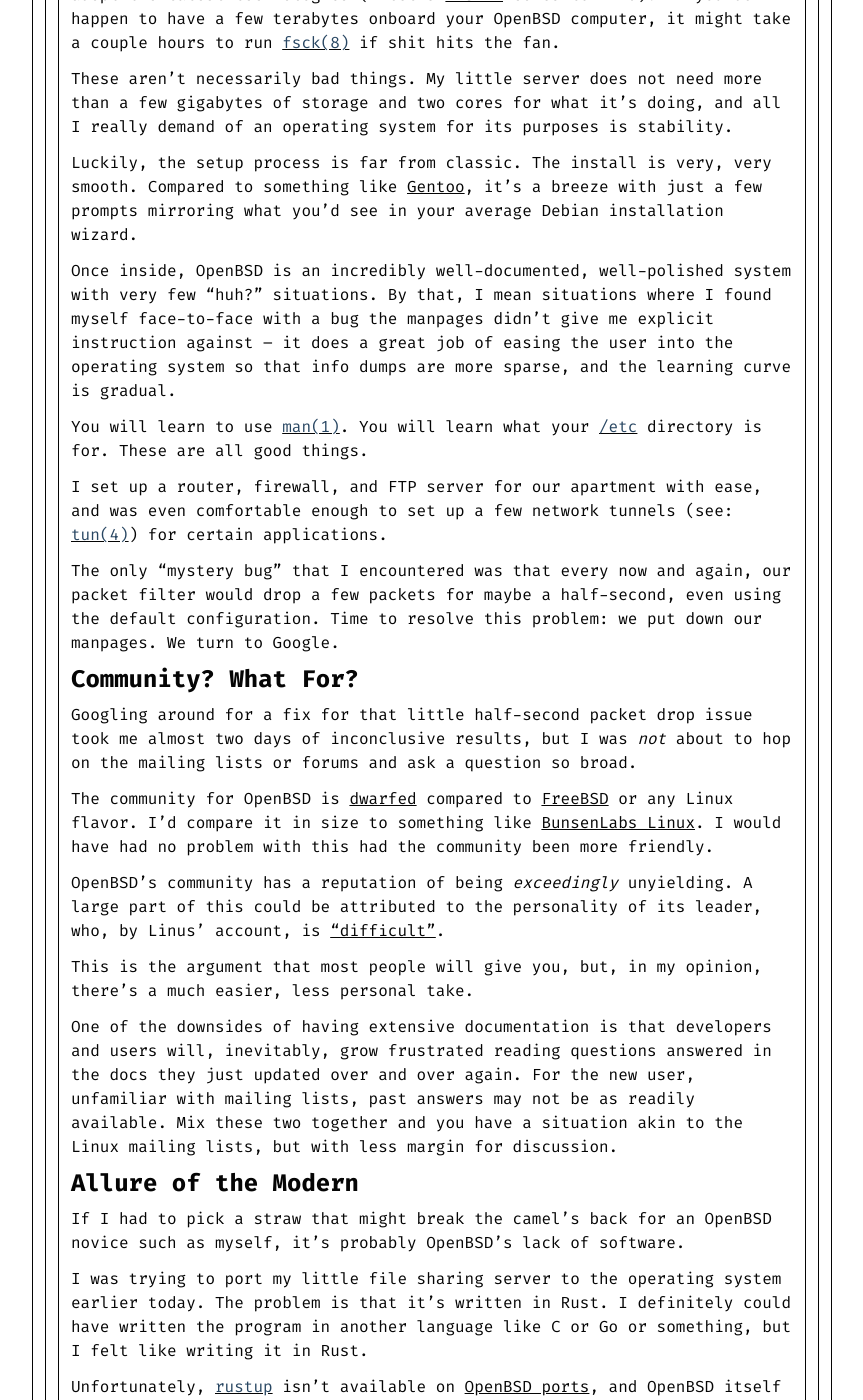
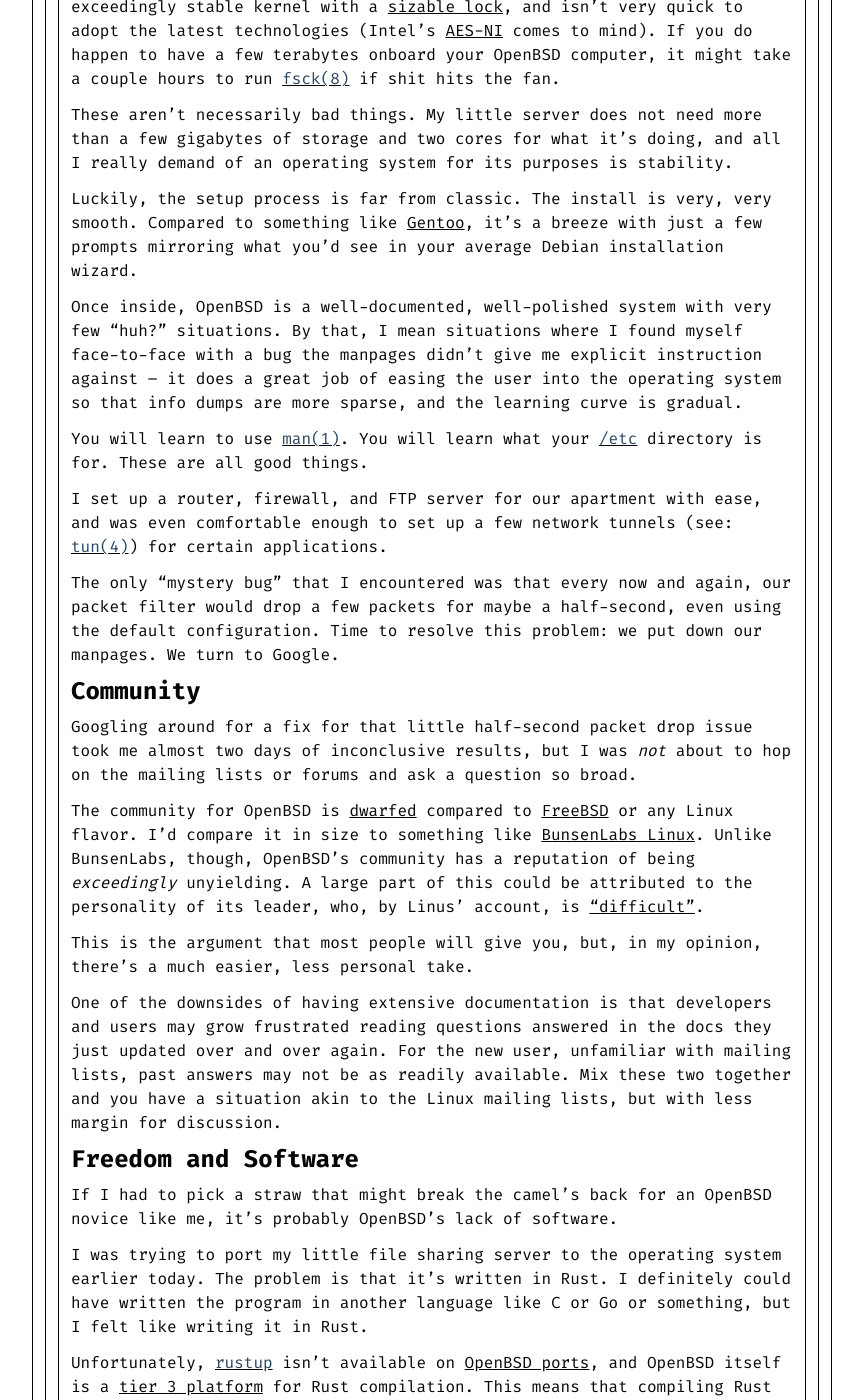
Before and after one commit to krashanoff/whoami, a Jekyll site: the page built from _posts/2021-09-24-exploring-bsd.md, in a window 1280 px wide and 1400 px high, scrolled down 975 px. Shown: the whole window, without its empty margins (208-1071 px from the left). Built offline with Jekyll 4.4.1, drawn with Linux system fonts in a browser that asks for light colours; some of the changed text lies outside the part shown.

Commit message:
Tweak some wording

```diff
--- a/_posts/2021-09-24-exploring-bsd.md
+++ b/_posts/2021-09-24-exploring-bsd.md
@@ -14,11 +14,16 @@
 What's nice about BSD Unix is that most of them try to stay relatively
 true to the original Unix philosophy, and remain as free as they possibly
 can without sacrificing quality. Why not start, then, by dipping our toes into the
-water with the OS that claims to be the "most free"?
+water with the OS that claims to be ["all free"](https://www.openbsd.org/faq/faq1.html)?
 
 ## OpenBSD
 
 ...or maybe it was a leap.
+
+I set out on my OpenBSD expedition to build a router for my roommate and I while
+we were waiting on another, who had a router/wireless AP. Faced with a cable
+modem from our local ISP, we had no choice but to pursue making a router of our
+internet-facing machine.
 
 I browsed on over to the [OpenBSD website](https://www.openbsd.org/), likely
 bouncing off a few `(Free|Open)`BSD servers before hitting the OpenBSD box
@@ -31,13 +36,10 @@
 throughout. The team isn't afraid to tote this around -- they even have a page
 basically [flipping off a few governments](https://www.openbsd.org/crypto.html).
 
-I set out on my mission to use OpenBSD as a router for the apartment I had
-moved into with one of my roommates. Why, I hear you ask? We were waiting on
-another, who had a router/wireless AP. Faced with a passable cable modem from
-our local ISP, we had no choice but to pursue making a router of our internet-facing
-machine.
+## UX
 
-## UX
+Post-download, I imaged a flash drive, spun up the years-old hardware destined
+to become our temporary router and dove right in.
 
 The OpenBSD experience is classic. It's still using [`ffs(7)`](https://www.freebsd.org/cgi/man.cgi?query=ffs&sektion=7), has an
 exceedingly stable kernel with a [sizable lock](https://en.wikipedia.org/wiki/Giant_lock),
@@ -54,7 +56,7 @@
 smooth. Compared to something like [Gentoo](https://wiki.gentoo.org/), it's a breeze with just a few
 prompts mirroring what you'd see in your average Debian installation wizard.
 
-Once inside, OpenBSD is an incredibly well-documented, well-polished system with very few "huh?"
+Once inside, OpenBSD is a well-documented, well-polished system with very few "huh?"
 situations. By that, I mean situations where I found myself face-to-face with a
 bug the manpages didn't give me explicit instruction against -- it does a great
 job of easing the user into the operating system so that info dumps are more
@@ -73,7 +75,7 @@
 configuration. Time to resolve this problem: we put down our manpages. We turn
 to Google.
 
-## Community? What For?
+## Community
 
 Googling around for a fix for that little half-second packet drop issue took
 me almost two days of inconclusive results, but I was *not* about to hop on
@@ -81,9 +83,7 @@
 
 The community for OpenBSD is [dwarfed](https://distrowatch.com/table.php?distribution=freebsd) compared to [FreeBSD](https://www.freebsd.org/) or any Linux flavor.
 I'd compare it in size to something like [BunsenLabs Linux](https://www.bunsenlabs.org/).
-I would have had no problem with this had the community been more friendly.
-
-OpenBSD's community has a reputation of being *exceedingly* unyielding. A
+Unlike BunsenLabs, though, OpenBSD's community has a reputation of being *exceedingly* unyielding. A
 large part of this could be attributed to the personality of its
 leader, who, by Linus' account, is ["difficult"](https://www.forbes.com/2005/06/16/linux-bsd-unix-cz_dl_0616theo.html).
 
@@ -91,16 +91,16 @@
 there's a much easier, less personal take.
 
 One of the downsides of having extensive documentation is that developers
-and users will, inevitably, grow frustrated reading questions answered in the docs
+and users may grow frustrated reading questions answered in the docs
 they just updated over and over again. For the new user, unfamiliar with
 mailing lists, past answers may not be as readily available. Mix these two
 together and you have a situation akin to the Linux mailing lists, but with
 less margin for discussion.
 
-## Allure of the Modern
+## Freedom and Software
 
 If I had to pick a straw that might break the camel's back for an OpenBSD
-novice such as myself, it's probably OpenBSD's lack of software.
+novice like me, it's probably OpenBSD's lack of software.
 
 I was trying to port my little file sharing server to the operating system
 earlier today. The problem is that it's written in Rust. I definitely
```
Also changed, not shown: other parts of _posts/2021-09-24-exploring-bsd.md (+1 -1 lines).
